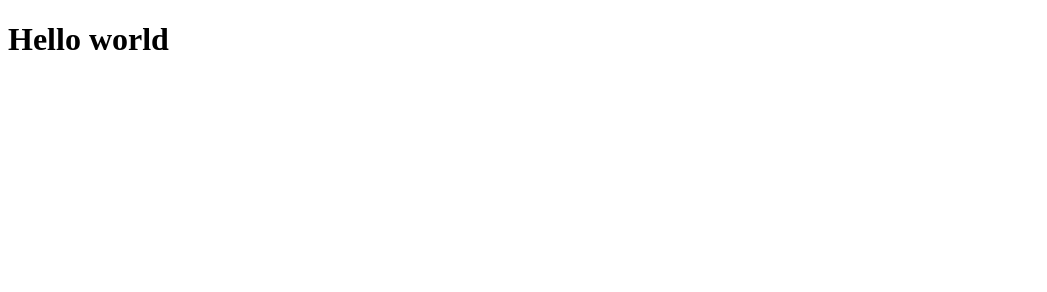
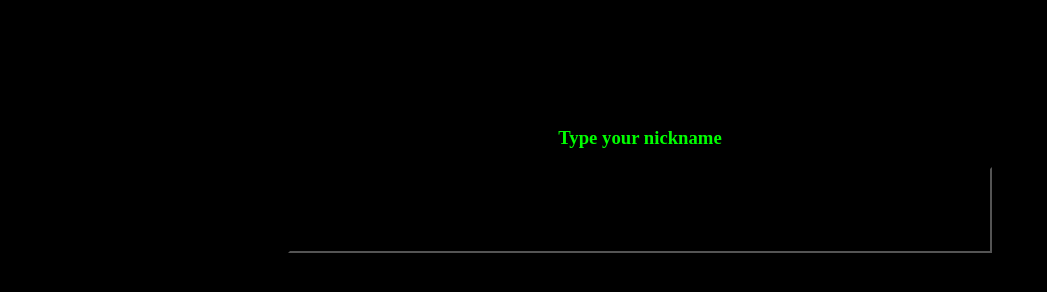
Before and after one commit to damianwojtkowski/simpleChat, a website: page public/index.html in a window 1280 px wide. Shown: the whole page, without its empty margins (0-1047 px from the left). Drawn offline with Linux system fonts and the light colour scheme.

Commit message:
Added layout for login page

```diff
--- a/public/css/chat.css
+++ b/public/css/chat.css
@@ -0,0 +1,22 @@
+.page {
+  background-color: #000;
+  color: #00ff00;
+}
+.login-container {
+  padding-top: 100px;
+}
+.login {
+  text-align: center;
+}
+.login__input {
+  width: 55%;
+  height: 80px;
+  background-color: #000;
+  border-color: #000;
+  color: #00ff00;
+  font-size: 60px;
+  text-align: center;
+}
+.login__input:focus {
+  outline: none;
+}
--- a/public/index.html
+++ b/public/index.html
@@ -11,7 +11,7 @@
     <script src="js/lib/ngRoute.min.js"></script>
     <script src="js/app.js"></script>
     <script src="https://cdn.socket.io/socket.io-1.3.7.js"></script>
-    <script src="js/controller/chat.controller.js"></script>
+    <script src="js/controller/login.controller.js"></script>
     <link rel="stylesheet" href="css/chat.css"></link>
   </body>
 </html>
--- a/public/js/app.js
+++ b/public/js/app.js
@@ -3,9 +3,9 @@ var app = angular.module('chat', ['ngRoute']);
 app.config(function ($routeProvider, $locationProvider) {
   $routeProvider
   .when('/', {
-    templateUrl: 'views/chat.html',
-    controller: 'chatCtrl',
-    controllerAs: 'chat'
+    templateUrl: 'views/login.html',
+    controller: 'loginCtrl',
+    controllerAs: 'login'
   })
   .otherwise('/');
   $locationProvider.html5Mode(true);
--- a/public/js/controller/chat.controller.js
+++ /dev/null
@@ -1,5 +0,0 @@
-(function (app) {
-  app.controller('loginCtrl', function () {
-
-  });
-})(app);
--- /dev/null
+++ b/public/js/controller/login.controller.js
@@ -0,0 +1,9 @@
+(function (app) {
+  app.controller('loginCtrl', function () {
+    var vm = this;
+
+    vm.login = function () {
+      console.log(vm.loginName);
+    };
+  });
+})(app);
--- a/public/views/chat.html
+++ /dev/null
@@ -1 +0,0 @@
-<h1>Hello world</h1>
--- /dev/null
+++ b/public/views/login.html
@@ -0,0 +1,6 @@
+<main class="login-container">
+  <form ng-submit="login.login()" class="login">
+    <h3>Type your nickname</h3>
+    <input type="text" ng-model="login.loginName" class="login__input" autofocus/>
+  </form>
+</main>
```
